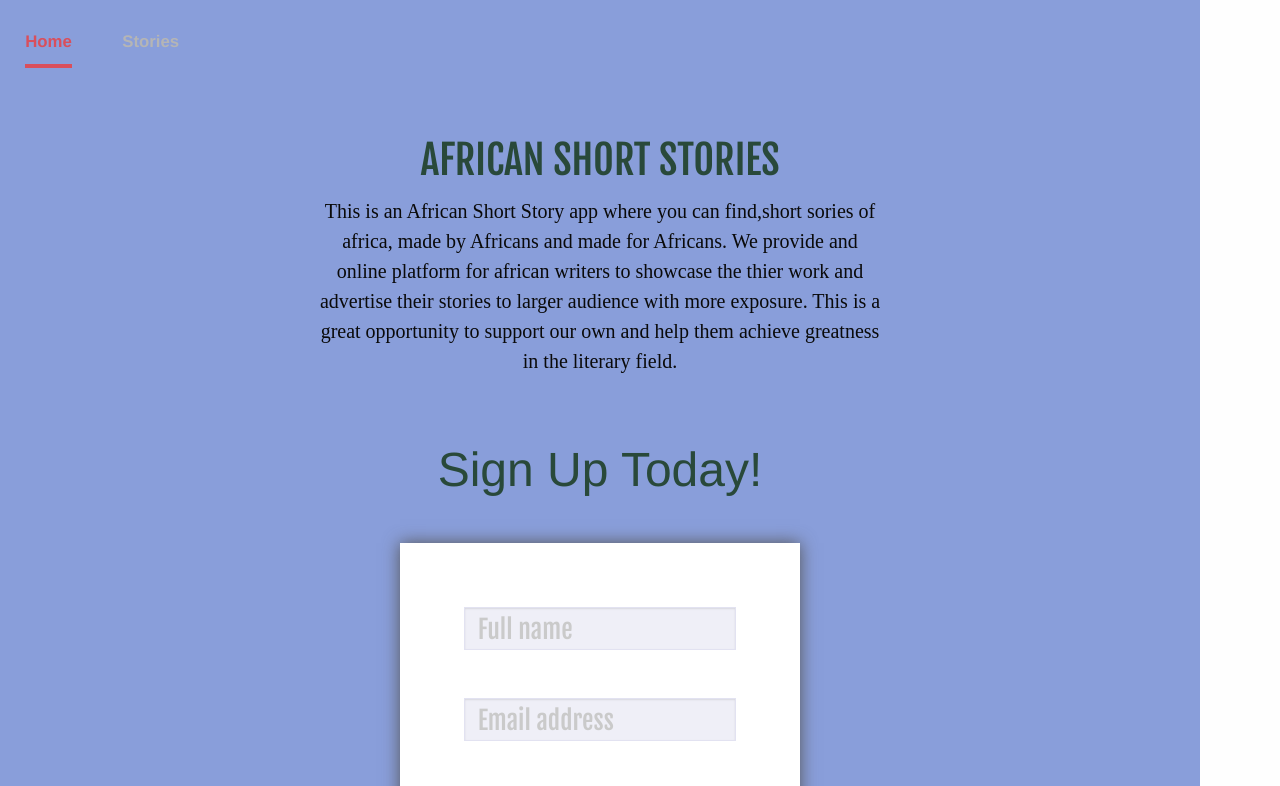
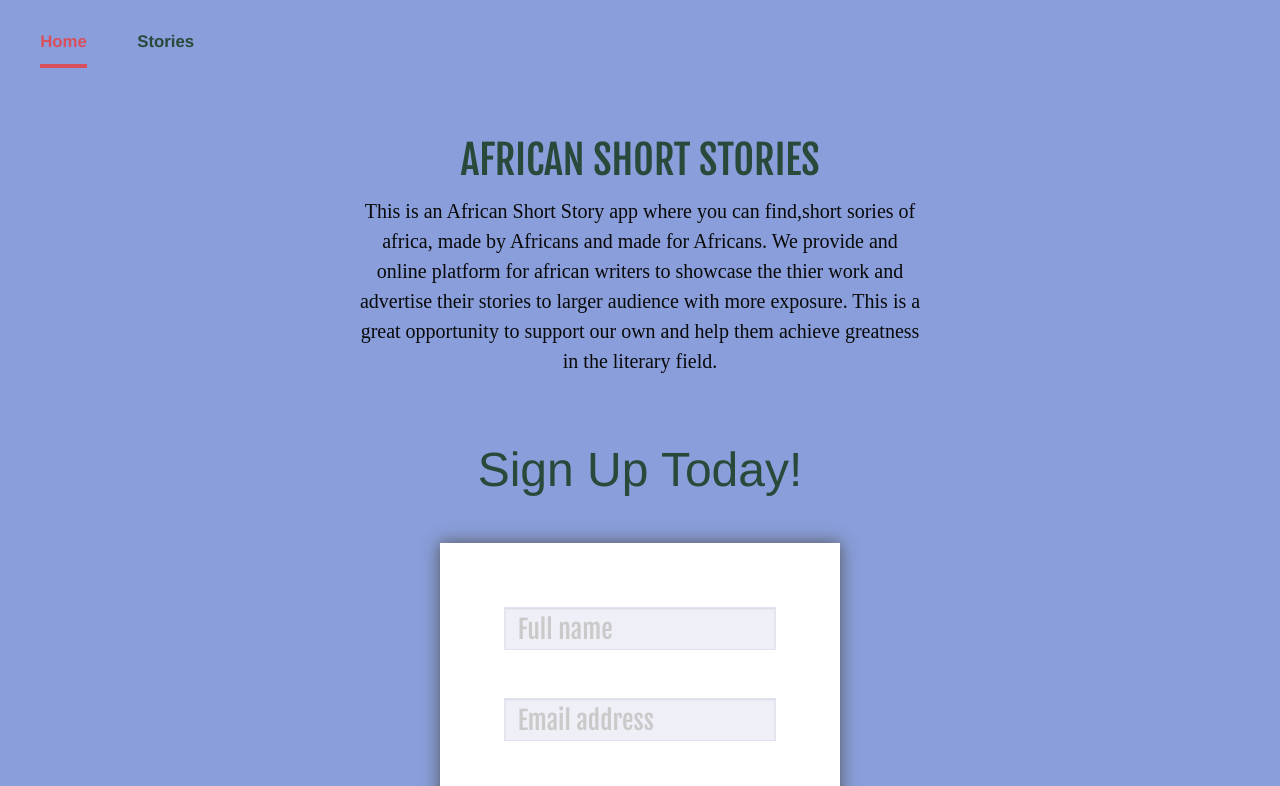
Before and after one commit to Deetrixx/African-Short-Stories, a plain HTML site: page index.html in a window 1280 px wide. Shown: the top 786 px of the page. Drawn offline with Linux system fonts and the light colour scheme; a web font is replaced by a local one.

Commit message:
changed width and color

```diff
--- a/css/app.css
+++ b/css/app.css
@@ -45,7 +45,7 @@
     margin: 0 1.5em;
     padding: 0.75em 0;
     text-align: center;
-    color: #b5b5b5;
+    color: #29493A;
     transition: color 0.3s;
 }
 
@@ -84,9 +84,9 @@
 .container {
     background: #899EDA;
     width: 100%;
-    max-width: 1200px;
+    max-width: 1500px;
     height: auto;
-    max-height: 30s00px;
+    max-height: 3000px;
     */
 }
 
--- a/index.html
+++ b/index.html
@@ -15,6 +15,7 @@
 <body>
     <div class="container">
         <!--        HOME SECTION-->
+        <div class="rows columns text">
             <section class="section section--menu" id="Prospero">
 
                 <!--	<h2 class="section__title">Prospero</h2>-->
@@ -33,6 +34,7 @@
                 </nav>
 
             </section>
+        </div>
 
         <!--       Rest of the body------->
         <section id="Home">
```
Lines whose indentation alone changed are shown as unchanged.
